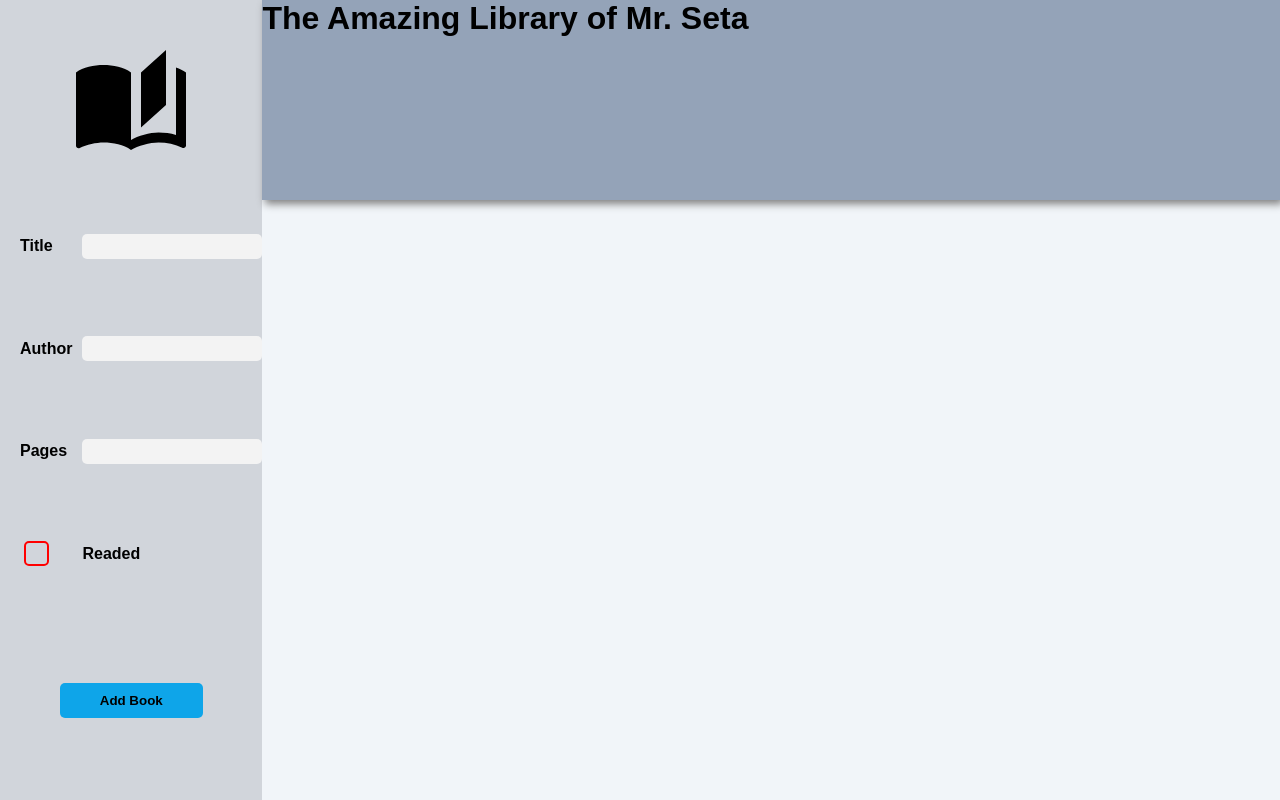
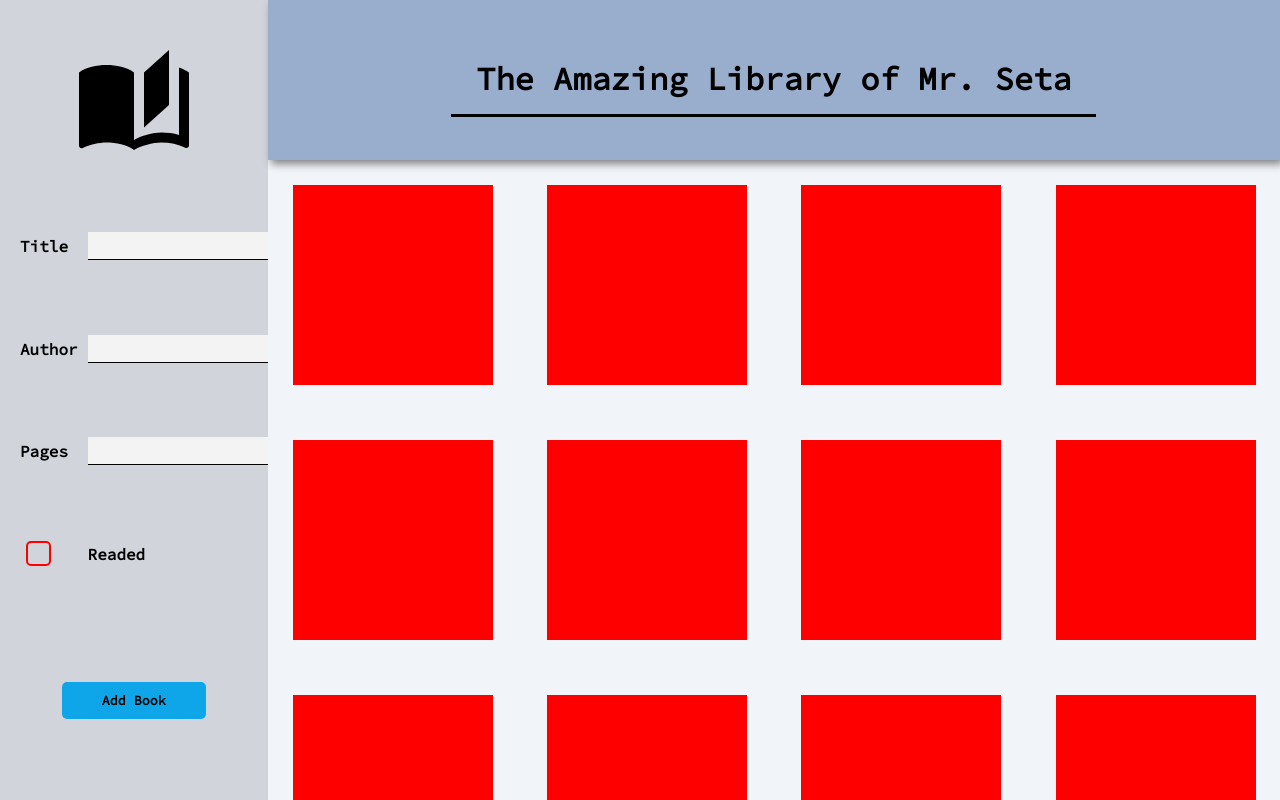
Before and after one commit to auseta/Library-Project, a plain HTML site: page index.html in a window 1280 px wide. Drawn offline with Linux system fonts and the light colour scheme.

Commit message:
added styles for the 'main' and 'header' section

```diff
--- a/style.css
+++ b/style.css
@@ -1,5 +1,5 @@
 :root {
-  --header-bg-color: #94a3b8;
+  --header-bg-color: #98aecc;
   --sidebar-bg-color: #d1d5db;
   --main-bg-color: #f1f5f9;
   --white-color: #f3f3f3;
@@ -12,25 +12,35 @@
   padding: 0;
   box-sizing: border-box;
   font-family: sans-serif;
+  font-family: 'Source Code Pro', sans-serif;
 }
 
 .container {
   grid-template-columns: 1fr 4fr;
-  grid-template-rows: repeat(4, 1fr);
+  grid-template-rows: repeat(5, 1fr);
   display: grid;
   height: 100vh;
 }
 
 .header {
   grid-column: 2 / 3;
+  display: flex;
+  justify-content: center;
+  align-items: center;
   background-color: var(--header-bg-color);
   box-shadow: 3px 4px 8px 0px var(--gray-color);
   z-index: 1;
 }
 
+.header h1 {
+  border-bottom: 3px solid black;
+  color: black;
+  padding: 15px 25px;
+}
+
 .sidebar {
   grid-column: 1 / 2;
-  grid-row: 1 / 5;
+  grid-row: 1 / 6;
   display: grid;
   grid-template-rows: 2fr 4fr 2fr;
   background: var(--sidebar-bg-color);
@@ -79,14 +89,17 @@
   padding: 10px 40px;
   background-color: var(--button-bg-color);
   border-radius: 5px;
+  cursor: pointer;
 }
 
 .sidebar-tools input[type="text"], .sidebar-tools input[type="number"] {
   background-color: var(--white-color);
   justify-self: start;
   width: 180px;
-  border-radius: 5px;
   padding: 5px 5px;
+  border: none;
+  outline: none;
+  border-bottom: 1px solid black;
 }
 
 .sidebar-tools input[type="checkbox"] {
@@ -95,6 +108,7 @@
   height: 25px;
   border-radius: 5px;
   border: 2px solid red;
+  cursor: pointer;
 }
 
 .sidebar-tools input[type="checkbox"]:checked {
@@ -110,7 +124,18 @@
 }
 
 .main {
+  overflow-y: scroll;
   grid-column: 2 / 3;
-  grid-row: 2 / 5;
+  grid-row: 2 / 6;
+  gap: 55px;
+  display: grid;
+  grid-template-columns: repeat(auto-fit, minmax(150px, 1fr));
+  padding: 25px;
   background-color: var(--main-bg-color);
 }
+
+.card {
+  width: 200px;
+  height: 200px;
+  background-color: red;
+}
```
